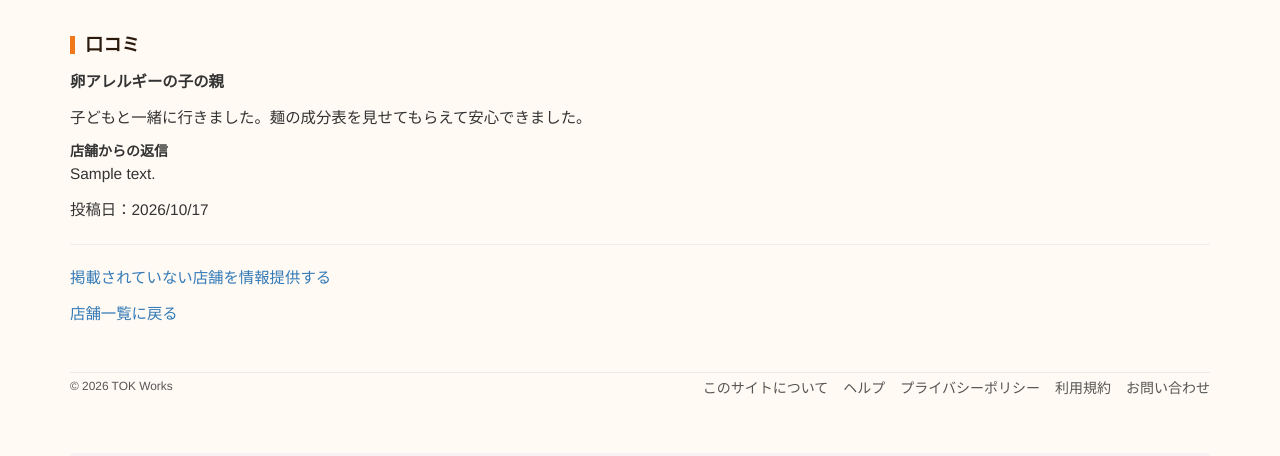
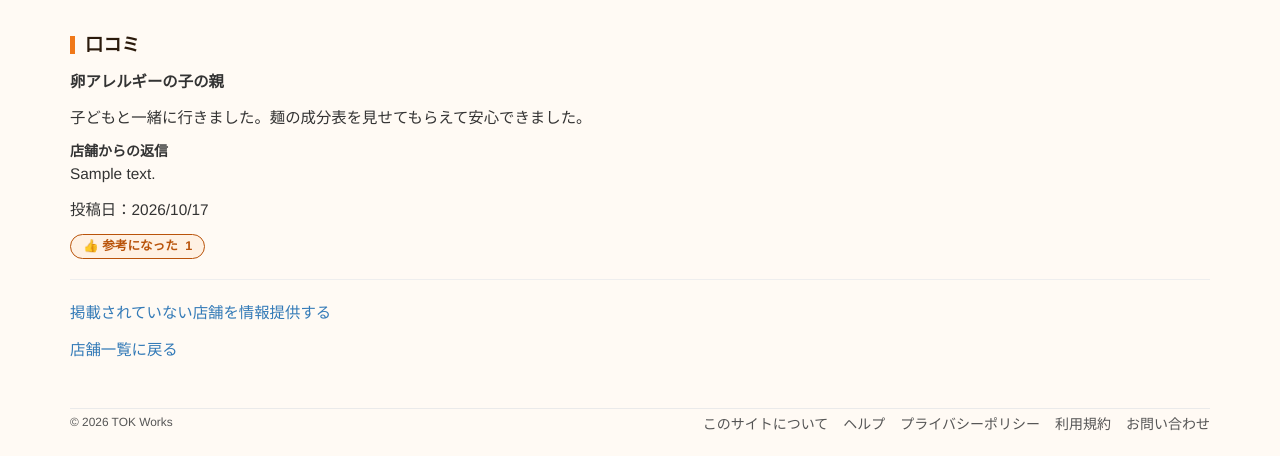
Before and after one commit to YTokieda/ramen_app, a Rails app: page /shops/1 in a window 1280 px wide. Shown: the part 1614-2070 px from the top of the page. Run offline with Rails 7, Linux system fonts and the light colour scheme; a user stored in the database is signed in; data comes from the database, SQL or seed files in the repository; tables that the repository leaves empty hold one stand-in row (values such as "Sample post"); style sheets or scripts are compiled from the project's sources; some libraries are stand-ins or nearby versions; some web fonts are replaced.

Commit message:
Add a helpful reaction to reviews
Logged-in users can mark other people's reviews as helpful and undo it.
Counts are visible to everyone; own reviews cannot be reacted to.

Co-Authored-By: Claude Opus 5.5 (1M context) <noreply@anthropic.com>
Claude-Session: https://claude.ai/code/session_01NBBAYcYMCPryXJrFt2qjww

```diff
--- a/app/assets/stylesheets/custom.scss
+++ b/app/assets/stylesheets/custom.scss
@@ -966,3 +966,43 @@ $ribbon-red-dark: #A82A20;
   background: $theme-red-light;
   border-color: #F5C2BE;
 }
+
+/* review reactions */
+
+.review-reactions {
+  margin: 4px 0 8px;
+}
+
+.reaction-form {
+  display: inline;
+}
+
+.reaction-button {
+  border: 1px solid #E3C9AE;
+  background: #fff;
+  color: $theme-ink;
+  border-radius: 999px;
+  padding: 3px 12px;
+  font-size: 0.9em;
+}
+
+.reaction-button:hover,
+.reaction-button:focus {
+  background: $theme-orange-light;
+}
+
+.reaction-button--on {
+  background: $theme-orange-light;
+  border-color: $theme-orange-dark;
+  color: $theme-orange-dark;
+  font-weight: bold;
+}
+
+.reaction-count {
+  margin-left: 4px;
+}
+
+.reaction-summary {
+  color: #7A6250;
+  font-size: 0.9em;
+}
--- a/app/controllers/concerns/shop_show_data.rb
+++ b/app/controllers/concerns/shop_show_data.rb
@@ -5,6 +5,13 @@ module ShopShowData
 
   def prepare_shop_show_data
     @reviews = @shop.reviews
+    @reaction_counts = ReviewReaction.where(review_id: @reviews.select(:id)).group(:review_id).count
+    @my_reacted_review_ids =
+      if logged_in?
+        current_user.review_reactions.where(review_id: @reviews.select(:id)).pluck(:review_id).to_set
+      else
+        Set.new
+      end
     @menu_items = @shop.menu_items
 
     approved_verifications =
--- a/app/models/review.rb
+++ b/app/models/review.rb
@@ -5,6 +5,7 @@ class Review < ApplicationRecord
   has_many_attached :images
 
   has_one :review_reply, dependent: :destroy
+  has_many :review_reactions, dependent: :destroy
 
   validates :content, presence: true, length: { maximum: 2000 }
 
--- a/app/models/user.rb
+++ b/app/models/user.rb
@@ -4,6 +4,7 @@ class User < ApplicationRecord
     has_many :owned_shops, through: :shop_owners, source: :shop
     has_many :shop_submissions, dependent: :destroy
     has_many :verifications
+    has_many :review_reactions, dependent: :destroy
 
     attr_accessor :remember_token, :activation_token, :reset_token
     before_save   :downcase_email
--- a/app/views/shops/show.html.erb
+++ b/app/views/shops/show.html.erb
@@ -236,7 +236,7 @@
 
 <% if @reviews.any? %>
   <% @reviews.each do |review| %>
-    <div class="review">
+    <div class="review" id="review-<%= review.id %>">
       <p>
         <strong><%= review.user.name %></strong>
       </p>
@@ -286,6 +286,29 @@
         <%= t("shops.show.posted_on", date: review.created_at.strftime("%Y/%m/%d")) %>
       </p>
 
+      <% helpful_count = @reaction_counts[review.id].to_i %>
+      <div class="review-reactions">
+        <% if logged_in? && current_user != review.user %>
+          <% if @my_reacted_review_ids.include?(review.id) %>
+            <%= button_to shop_review_reaction_path(@shop, review), method: :delete,
+                          class: "reaction-button reaction-button--on",
+                          form: { class: "reaction-form" },
+                          aria: { pressed: true, label: t("shops.show.helpful_undo") } do %>
+              👍 <%= t("shops.show.helpful") %> <span class="reaction-count"><%= helpful_count %></span>
+            <% end %>
+          <% else %>
+            <%= button_to shop_review_reaction_path(@shop, review),
+                          class: "reaction-button",
+                          form: { class: "reaction-form" },
+                          aria: { pressed: false } do %>
+              👍 <%= t("shops.show.helpful") %> <span class="reaction-count"><%= helpful_count %></span>
+            <% end %>
+          <% end %>
+        <% elsif helpful_count.positive? %>
+          <span class="reaction-summary">👍 <%= t("shops.show.helpful_count", count: helpful_count) %></span>
+        <% end %>
+      </div>
+
       <% if current_user == review.user %>
         <%= link_to "削除",
                     shop_review_path(@shop, review),
--- a/config/locales/views.en.yml
+++ b/config/locales/views.en.yml
@@ -111,6 +111,11 @@ en:
       owner_reply: Reply from the shop
       review_image: Review photo
       posted_on: "Posted on %{date}"
+      helpful: Helpful
+      helpful_undo: Remove "Helpful"
+      helpful_count:
+        one: "1 person found this helpful"
+        other: "%{count} people found this helpful"
       back: Back to shop list
   inquiries:
     title: Contact
--- a/config/locales/views.ja.yml
+++ b/config/locales/views.ja.yml
@@ -109,6 +109,9 @@ ja:
       owner_reply: 店舗からの返信
       review_image: 口コミ画像
       posted_on: 投稿日：%{date}
+      helpful: 参考になった
+      helpful_undo: 「参考になった」を取り消す
+      helpful_count: "%{count}人が参考になったと言っています"
       back: 店舗一覧に戻る
   inquiries:
     title: お問い合わせ
--- a/config/routes.rb
+++ b/config/routes.rb
@@ -23,6 +23,7 @@ Rails.application.routes.draw do
     resources :menu_items, only: [:new, :create]
     resources :reviews, only: [:create, :destroy] do
       resource :review_reply, only: [:create]
+      resource :reaction, only: [:create, :destroy], controller: "review_reactions"
     end
 
     resources :verifications, only: [:new, :create]
```
Also changed, not shown: app/controllers/review_reactions_controller.rb (added, +28 -0 lines), app/models/review_reaction.rb (added, +16 -0 lines), db/migrate/20261016070000_create_review_reactions.rb (added, +11 -0 lines), test/controllers/review_reactions_controller_test.rb (added, +56 -0 lines), db/schema.rb.
